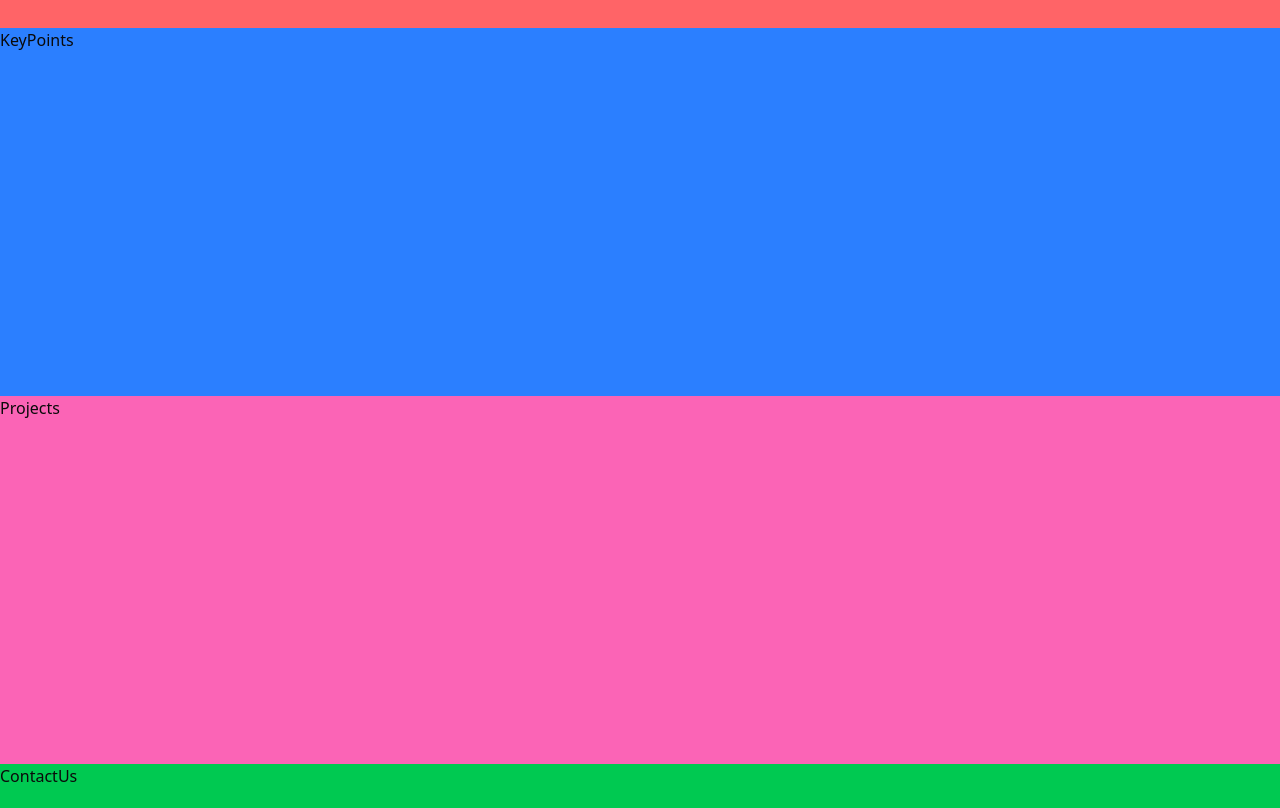
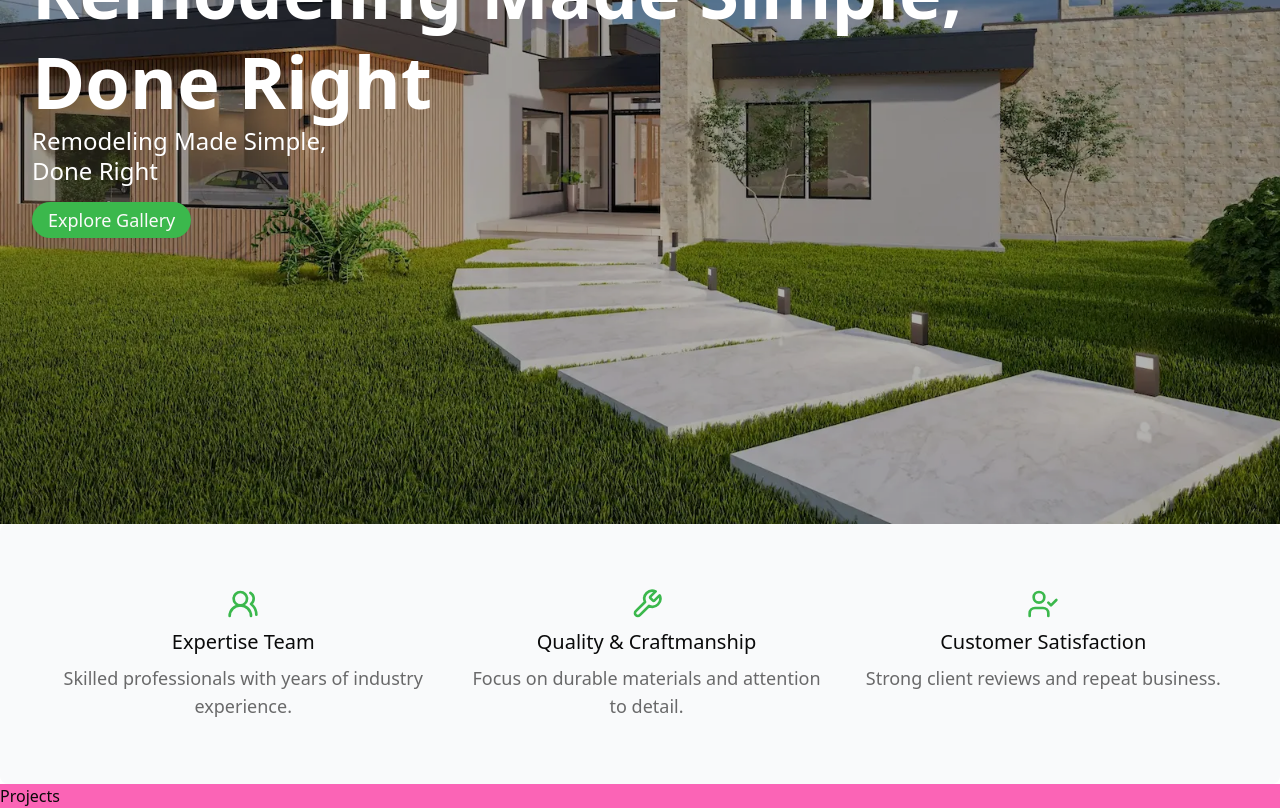
Before and after one commit to devslife7/jphomeservice, a Next.js app: page / in a window 1280 px wide. Shown: the part 420-1228 px from the top of the page. Built offline with nearby package versions, Linux system fonts and the light colour scheme.

Commit message:
added keypoints

```diff
--- a/components/Hero.tsx
+++ b/components/Hero.tsx
@@ -1,7 +1,36 @@
+import heroBackground from "@/public/img/hero-house.webp"
+import Image from "next/image"
+import Link from "next/link"
+import { buttonVariants } from "./ui/button"
+import { cn } from "@/lib/utils"
+
 export default function Hero() {
   return (
-    <div className="h-92 bg-red-400">
-      <div>hero</div>
+    <div className="h-[30rem] lg:mx-auto lg:h-[54rem]">
+      <div className="relative h-full w-full bg-black/30 lg:px-8">
+        <Image
+          alt="Hero Kitchen"
+          src={heroBackground}
+          fill
+          sizes="100vw"
+          priority
+          className="-z-10 object-cover"
+          placeholder="blur"
+        />
+        <div className="absolute my-container inset-0 mx-auto flex h-full w-full items-center justify-center text-center text-white lg:w-auto lg:justify-start lg:text-left">
+          <div className="py-14 lg:py-20">
+            <p className="font-roboto text-4xl font-semibold leading-tight md:text-5xl lg:text-7xl lg:leading-tight">
+              Remodeling Made Simple, <br /> Done Right
+            </p>
+            <p className="font-roboto leading-tight md:text-xl lg:text-2xl">
+              Remodeling Made Simple, <br /> Done Right
+            </p>
+            <Link href="/work" className={cn(buttonVariants(), "mt-4 font-light lg:text-lg")}>
+              Explore Gallery
+            </Link>
+          </div>
+        </div>
+      </div>
     </div>
   )
 }
--- a/components/KeyPoints.tsx
+++ b/components/KeyPoints.tsx
@@ -1,7 +1,37 @@
+import { UserCheck, UsersRound, Wrench } from "lucide-react"
+
+const points = [
+  {
+    icon: <UsersRound className="mx-auto" size={32} />,
+    title: "Expertise Team",
+    description: "Skilled professionals with years of industry experience.",
+  },
+  {
+    icon: <Wrench className="mx-auto" size={32} />,
+    title: "Quality & Craftmanship",
+    description: "Focus on durable materials and attention to detail.",
+  },
+  {
+    icon: <UserCheck className="mx-auto" size={32} />,
+    title: "Customer Satisfaction",
+    description: "Strong client reviews and repeat business.",
+  },
+]
+
 export default function KeyPoints() {
   return (
-    <div className="h-92 bg-blue-500">
-      <div>KeyPoints</div>
+    <div className="py-0 my-container lg:py-4 bg-gray-50 relative rounded-md top-[-100]">
+      <div className="flex flex-wrap justify-center gap-8 py-10 md:gap-0 lg:justify-evenly">
+        {points.map(point => {
+          return (
+            <div className="max-w-sm p-2 text-center">
+              <div className="text-primary ">{point.icon}</div>
+              <h1 className="mt-2 mb-2 text-xl font-medium md:text-xl">{point.title}</h1>
+              <p className="opacity-60 md:text-lg">{point.description}</p>
+            </div>
+          )
+        })}
+      </div>
     </div>
   )
 }
```
Also changed, not shown: public/img/hero-house.webp (added).
